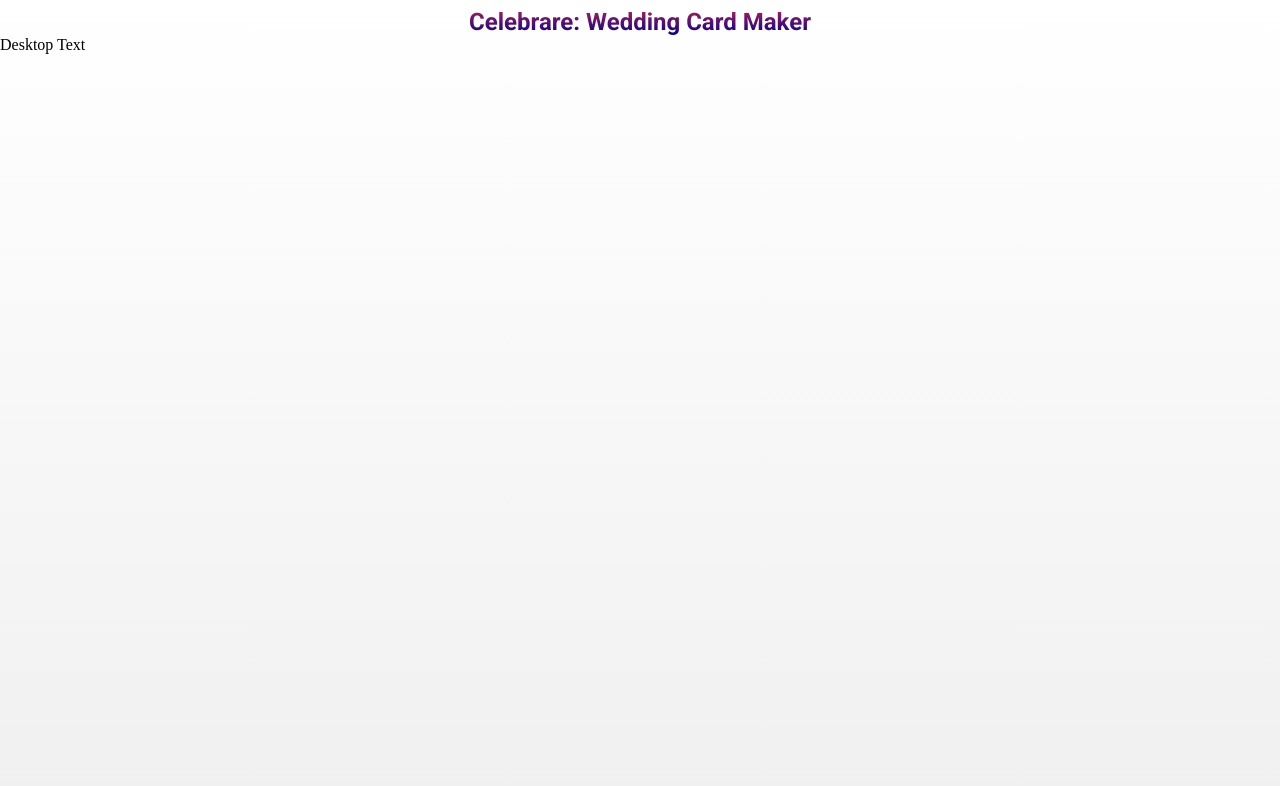
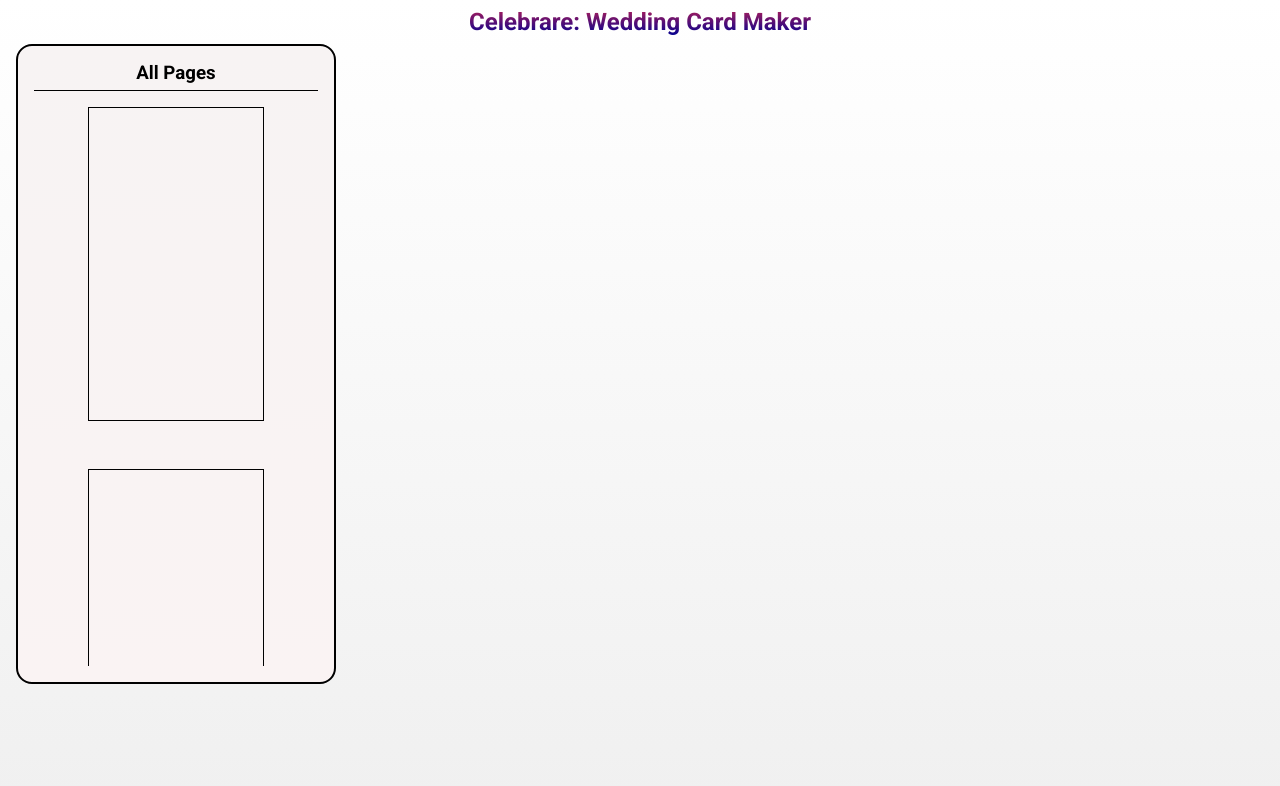
Before and after one commit to developerDhanjit/WeddingCardInvite, a website: page index.html in a window 1280 px wide. Drawn offline with Linux system fonts and the light colour scheme.

Commit message:
add: all pages html layout

```diff
--- a/css/main.css
+++ b/css/main.css
@@ -21,7 +21,29 @@
   padding-top: 0.5rem;
 }
 
+/* Card Wrapper */
+
 /* All Pages */
+
+#card-wrapper {
+  padding: 0.5rem 1rem;
+  display: flex;
+  flex-direction: column;
+}
+
+#menu-icon {
+  height: 2rem;
+}
+
 #desktop-view {
   display: none;
 }
+
+/* Cards  */
+
+/* Card Box  */
+#card-box {
+
+}
+
+/* Edit Box  */
--- a/css/responsive.css
+++ b/css/responsive.css
@@ -11,4 +11,32 @@
   #hamburger-menu {
     display: none;
   }
+
+  #card-wrapper {
+    flex-direction: row;
+  }
+
+  #desktop-view {
+    display: flex;
+    flex-direction: column;
+    border: 2px solid black;
+    border-radius: 1rem;
+    height: 80vh;
+    width: 25vw;
+    padding: 1rem;
+  }
+  #desktop-view h3 {
+    text-align: center;
+    padding-bottom: 0.4rem;
+    border-bottom: 1px solid black;
+  }
+
+  #desktop-view-pages {
+    overflow-y: scroll;
+    display: flex;
+    flex-direction: column;
+    align-items: center;
+    gap: 3rem;
+    padding: 1rem;
+  }
 }
--- a/css/utility.css
+++ b/css/utility.css
@@ -3,6 +3,24 @@
   background: linear-gradient(to bottom, #ffffff, #f0f0f0);
 }
 
+.font-roboto {
+  font-family: "Roboto", Georgia, "Times New Roman", Times, serif;
+}
+
 /* Mobile View Specific */
 
 /* Desktop View Specific */
+.gradient-bg-pages {
+  background: linear-gradient(to bottom, #f7f3f3, #faf3f3);
+}
+
+.page {
+  width: 70%;
+  aspect-ratio: 9/16;
+}
+
+.box {
+  height: 100%;
+  width: 100%;
+  border: 1px solid black;
+}
--- a/index.html
+++ b/index.html
@@ -24,23 +24,45 @@
         <h1 id="header">Celebrare: Wedding Card Maker</h1>
       </header>
 
+      <!-- Card Wrapper -->
+      <section id="card-wrapper">
         <!-- All Pages Section  -->
         <section id="all-pages">
           <section id="hamburger-menu">
-          <div>Hamburger Text</div>
+            <div>
+              <img id="menu-icon" src="assets/menu.svg" />
+            </div>
           </section>
-        <section id="desktop-view">
-          <div>Desktop Text</div>
+          <section id="desktop-view" class="gradient-bg-pages">
+            <h3 class="font-roboto">All Pages</h3>
+            <div id="desktop-view-pages">
+              <div class="page">
+                <div class="box"></div>
+              </div>
+              <div class="page">
+                <div class="box"></div>
+              </div>
+              <div class="page">
+                <div class="box"></div>
+              </div>
+              <div class="page">
+                <div class="box"></div>
+              </div>
+              <div class="page">
+                <div class="box"></div>
+              </div>
+            </div>
           </section>
         </section>
 
         <!-- Each Page Section  -->
         <section>
-        <section>
+          <section id="card-box">
             <!--  Main Card -->
-          <div></div>
+            <div id="main-card"></div>
             <!-- Card Edit Section -->
-          <div></div>
+            <div id="edit-box"></div>
+          </section>
         </section>
       </section>
     </main>
```
Also changed, not shown: assets/menu.svg (added). Lines whose indentation alone changed are shown as unchanged.
